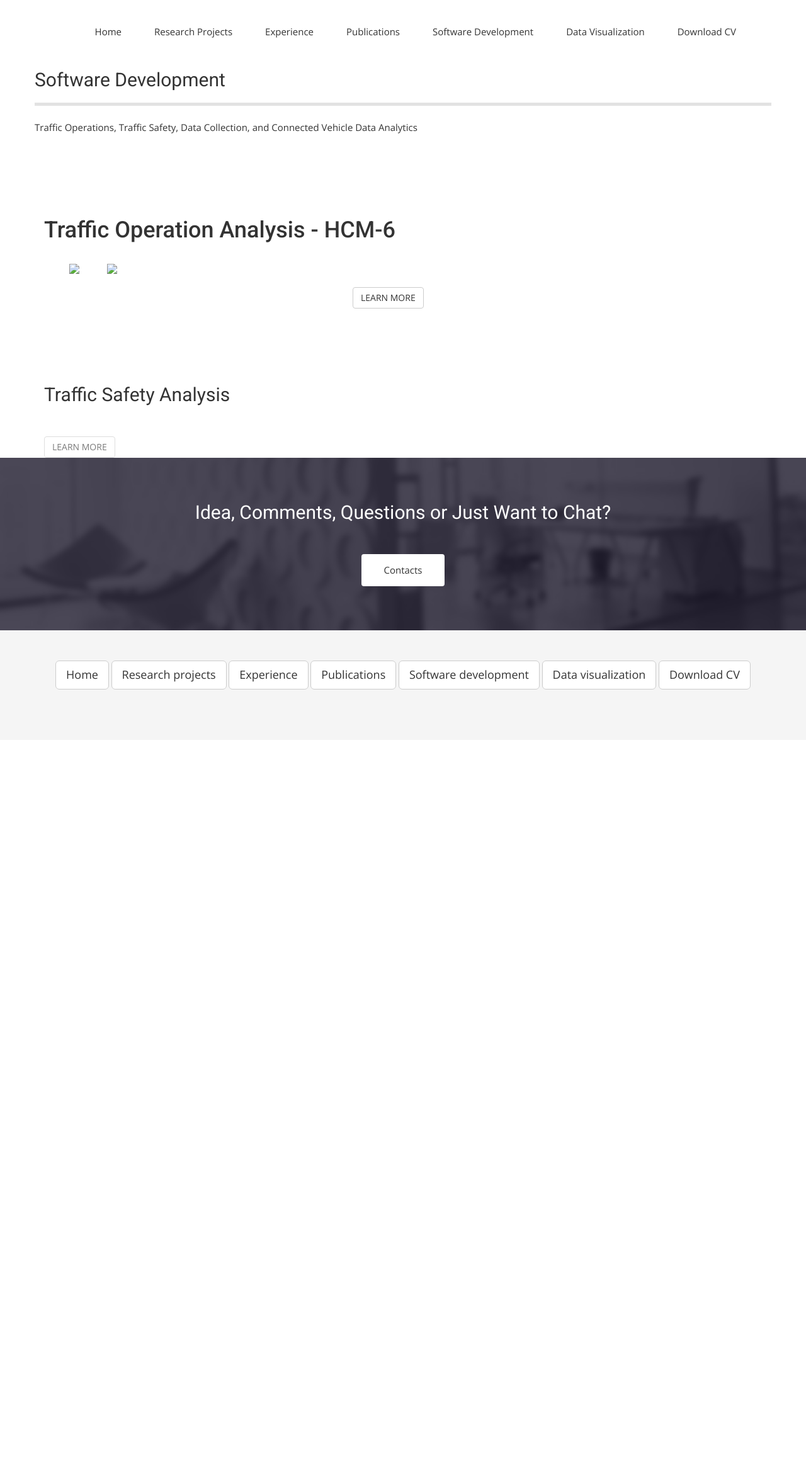
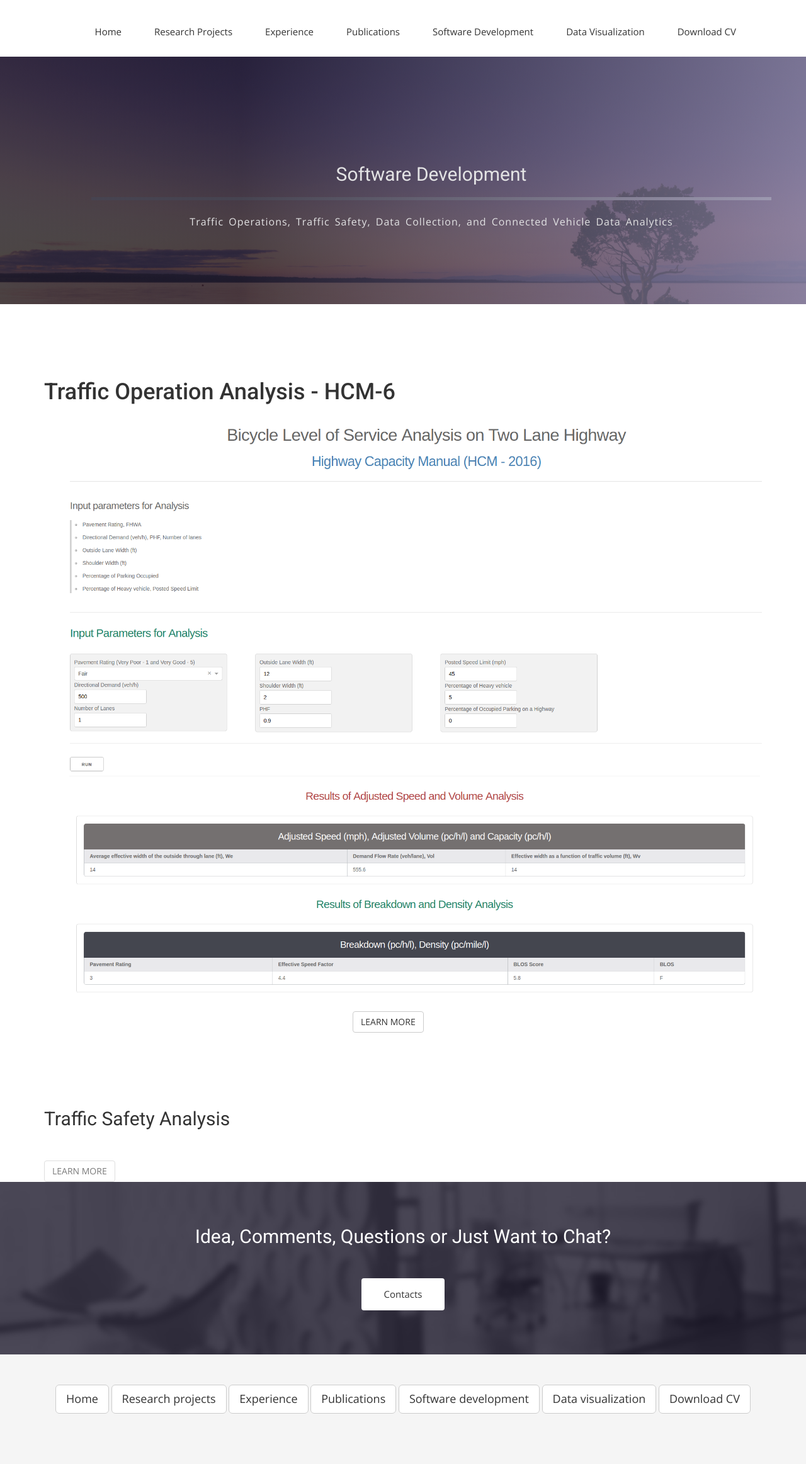
Before and after one commit to ekidando/Emma, a Jekyll site: the page built from software.html, in a window 1280 px wide. Shown: the whole page at 63% size. Built offline with Jekyll 4.4.1, drawn with Linux system fonts in a browser that asks for light colours; nearby versions of some CDN libraries; some web fonts are replaced; before the commit the page ends 1175 px from its top, so only the background shows below that.

Commit message:
Update software.html

```diff
--- a/software.html
+++ b/software.html
@@ -6,7 +6,7 @@ published: true
 ---
 
 
-<section id="research-page">
+<section id="global-header">
   <div class="container">
     <div class="row">
         <div class="block">
@@ -33,8 +33,8 @@ published: true
        <div class="col-md-12">
         <div class="block">
           <br>
-          <img src="img/HCM-1.png">
-          <img src="img/HCM-2.png">
+          <img src="{{ site.baseurl }}/img/HCM-1.png">
+          <img src="{{ site.baseurl }}/img/HCM-2.png">
           <br> <br>
           <div class="col-md-4 col-xs-push-5">
           <a href="https://blos-two-lane.herokuapp.com/"
```
